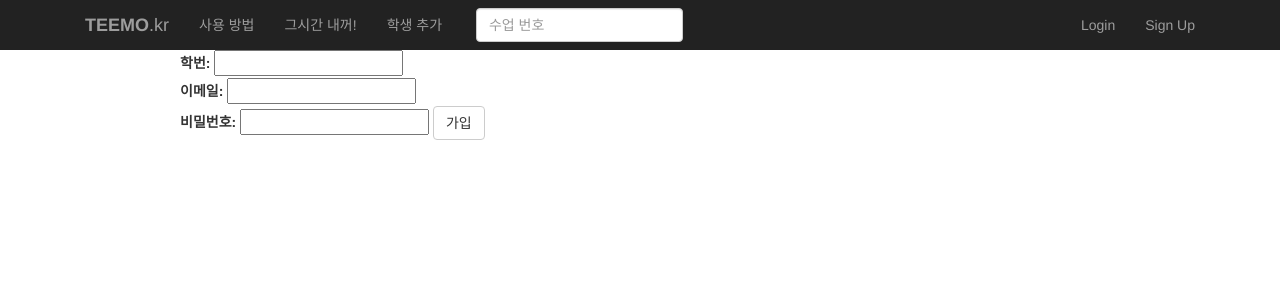
After one commit to SungJinYoo/teemo, a Django app: page /signup/ in a window 1280 px wide. The commit adds this page. Shown: the top 300 px of the page. Run offline with Django 3.2, Linux system fonts and the light colour scheme; parts of the project's set-up code (start-up, migrations or seed data) failed here and were passed over; some libraries are stand-ins or nearby versions.

Commit message:
signup & confirm window

```diff
--- a/static/js/time_table.js
+++ b/static/js/time_table.js
@@ -135,9 +135,9 @@ function time_table(){
                 console.log("ok");
             }));
             attendance_info.append($("<button>").addClass("glyphicon glyphicon-remove glyphicon-button menu_button remove_button").click(function(){
-                console.log("remove");
+                $(this).parent().remove();
             }));
-            attendance_info.append($("<div>").addClass("clear-both"))
+            attendance_info.append($("<div>").addClass("clear-both"));
             attendance_info.append($("<pre>").append($("<p>").text("총 수강인원: {0}\n예상 참석인원: {1}\n참석예상률: {2}%".format(total, attend, attendance_rate * 100))));
 
             $("#attendance_info_wrapper").append(attendance_info);
--- a/teemo/forms.py
+++ b/teemo/forms.py
@@ -1,6 +1,12 @@
 # -*- coding: utf-8 -*-
 from django import forms
 from django.core.validators import RegexValidator
+
+
+class SignUpForm(forms.Form):
+    username = forms.CharField(validators=[RegexValidator(regex=r'^[\d]{10}$', message=u'올바른 학번을 입력하세요')])
+    email = forms.EmailField()
+    password = forms.CharField()
 
 
 class LoginForm(forms.Form):
--- a/teemo/urls.py
+++ b/teemo/urls.py
@@ -2,7 +2,7 @@ from django.conf.urls import patterns, include, url
 
 from django.contrib import admin
 from django.views.generic.base import TemplateView
-from teemo.views import LoginView, LogoutView, AddStudentView
+from teemo.views import LoginView, LogoutView, AddStudentView, SignUpView
 
 admin.autodiscover()
 
@@ -13,6 +13,7 @@ urlpatterns = patterns('',
     url(r'^$', TemplateView.as_view(template_name='time_table.html'), name='index'),
     url(r'^login/$', LoginView.as_view(), name='login'),
     url(r'^logout/$', LogoutView.as_view(), name='logout'),
+    url(r'^signup/$', SignUpView.as_view(), name='signup'),
     url(r'^student/$', AddStudentView.as_view(), name='add_student'),
     url(r'^time_table/', include('time_table.urls', namespace='time_table')),
     url(r'^help/$', TemplateView.as_view(template_name='help.html'), name='help'),
--- a/teemo/views.py
+++ b/teemo/views.py
@@ -1,13 +1,32 @@
 # -*- coding: utf-8 -*-
 import json
 from django.contrib.auth import logout, login, authenticate
+from django.contrib.auth.models import User
 from django.core.urlresolvers import reverse
 from django.http.response import HttpResponse
 from django.shortcuts import redirect
 from django.views.generic import View, TemplateView
+from django.views.generic.edit import FormView
 from core.views import LoginRequiredMixin
-from teemo.forms import LoginForm, AddStudentForm
+from teemo.forms import LoginForm, AddStudentForm, SignUpForm
 from time_table.models import add_student
+
+
+class SignUpView(TemplateView):
+    template_name = 'signup.html'
+
+    def post(self, request, *args, **kwargs):
+        form = SignUpForm(request.POST)
+
+        if form.is_valid():
+            user = User.objects.create_user(**form.cleaned_data)
+            if user:
+                login(request, user)
+                return redirect(reverse('index'))
+            else:
+                print 'user cannot be created'
+        else:
+            print 'invalid form data'
 
 
 class LoginView(TemplateView):
--- a/templates/base.html
+++ b/templates/base.html
@@ -46,6 +46,7 @@
 					<li><a href="{% url 'logout' %}" class="navbar-link">Logout</a></li>
 				{% else %}
 					<li><a href="{% url 'login' %}" class="navbar-link">Login</a></li>
+					<li><a href="{% url 'signup' %}" class="navbar-link">Sign Up</a></li>
 				{% endif %}
 			</ul>
 		</div><!-- /.navbar-collapse -->
--- /dev/null
+++ b/templates/signup.html
@@ -0,0 +1,20 @@
+{% extends 'base.html' %}
+
+{% block content %}
+	<div class="row">
+		<div class="container">
+			<div class="col-md-10 col-md-offset-1">
+				<form method="post" action="{% url 'signup' %}">
+					{% csrf_token %}
+					<label for="username">학번:</label>
+					<input id="username" type="text" name="username" /><br />
+					<label for="email">이메일:</label>
+					<input id="email" type="text" name="email" /><br />
+					<label for="password">비밀번호:</label>
+					<input id="password" type="password" name="password" />
+					<button class="btn btn-default" type="submit">가입</button>
+				</form>
+			</div>
+		</div>
+	</div>
+{% endblock %}
```
